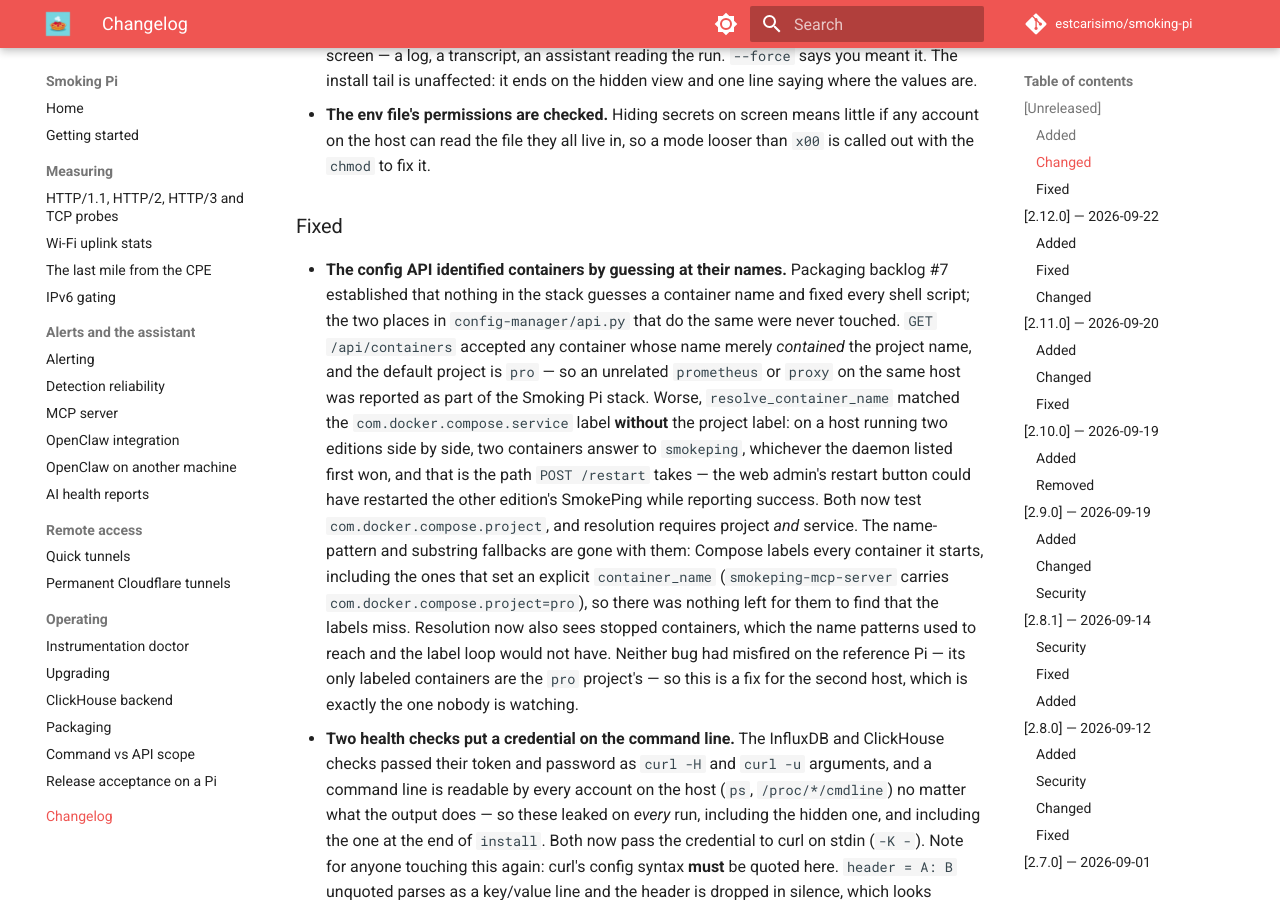
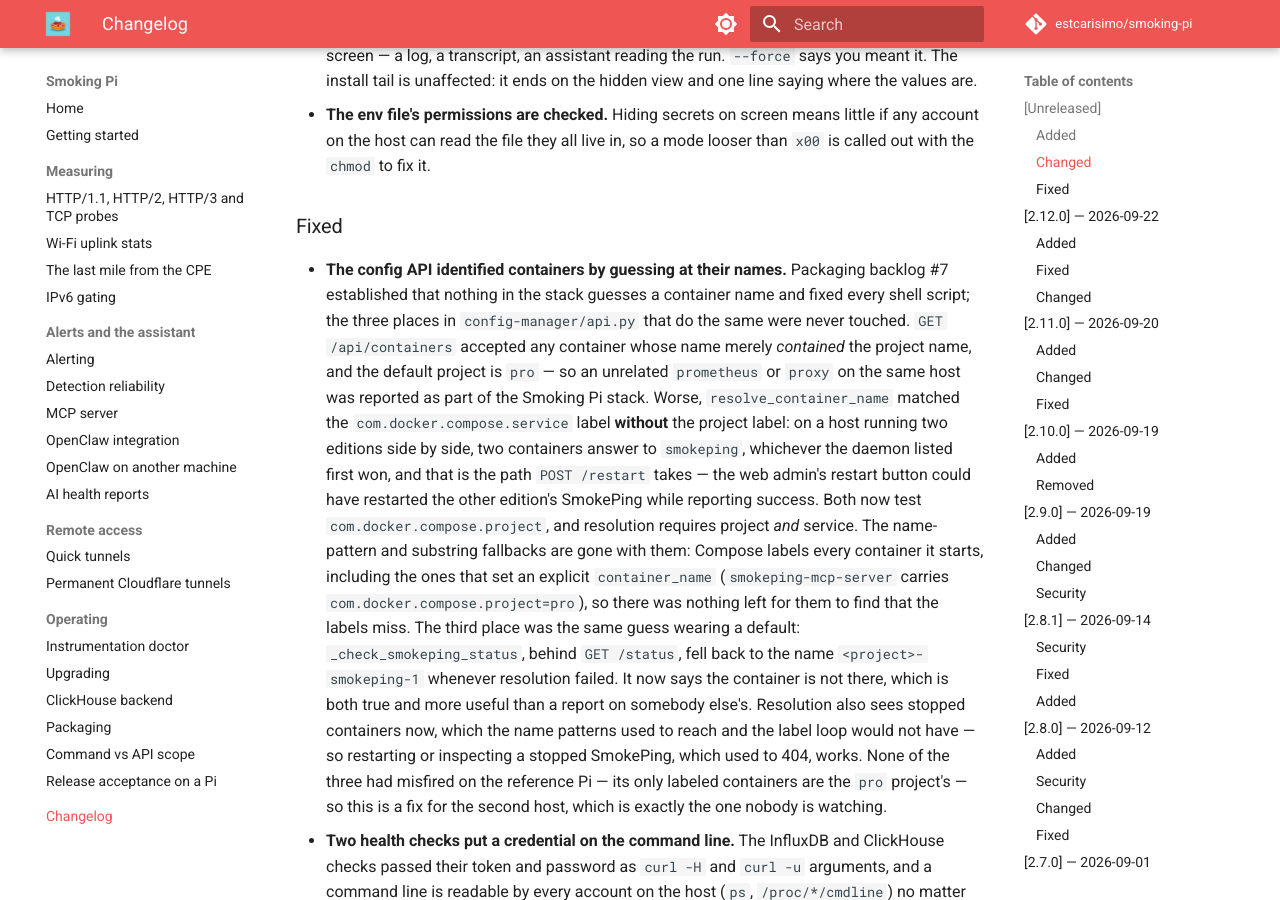
Before and after one commit to estcarisimo/smoking-pi, an MkDocs documentation site: the page built from docs/changelog.md, in a window 1280 px wide and 900 px high, scrolled down 1713 px. Built offline with MkDocs 1.6.1 and Material for MkDocs 9.7.7, drawn with Linux system fonts in a browser that asks for light colours; comment, search, counter and statistics services are not loaded.

Commit message:
fix: what the review of #102 found — a third place guessed the name
The review was right that the "two places" claim was wrong.
_check_smokeping_status, behind GET /status, fell back to the name
`<project>-smokeping-1` whenever resolve_container_name raised — the same
guess wearing a default. It is less dangerous than the other two (it
guesses with our own project name, so it was unlikely to reach another
edition), but it is the same anti-pattern, and after this change it can
only fire when nothing in the project carries the labels — exactly the
case where a name means least. Removed: the check now reports the
container as absent, which is true, and more useful than a report on
whichever container happened to be wearing that name.

Also from the review:

- list_containers stays running-only while resolution includes stopped
  containers. That asymmetry was undocumented and unpinned: a comment now
  says why (the list answers "what is up"; resolution exists so you can
  restart one), and a test holds it.
- The stopped-container repair is worth stating for future readers, so the
  changelog entry says it: restarting or inspecting a stopped SmokePing
  used to 404.
- An em dash in the resolve_container_name docstring, for consistency with
  the rest of the file.

Four more tests, 20 in all; nine of them now fail against the pre-PR
api.py. Two of the new ones hold the status check's shape when Docker
itself throws — the body carries nothing the exception brought.

Verified: 99 config-manager tests pass, ruff (CI subset and the module
config), doctor 12 ok, mkdocs build --strict.

Co-Authored-By: Claude Opus 5 <noreply@anthropic.com>

```diff
--- a/CHANGELOG.md
+++ b/CHANGELOG.md
@@ -88,7 +88,7 @@ version gets a matching GitHub release and git tag.
 
 - **The config API identified containers by guessing at their names.**
   Packaging backlog #7 established that nothing in the stack guesses a
-  container name and fixed every shell script; the two places in
+  container name and fixed every shell script; the three places in
   `config-manager/api.py` that do the same were never touched. `GET
   /api/containers` accepted any container whose name merely *contained* the
   project name, and the default project is `pro` — so an unrelated
@@ -104,9 +104,14 @@ version gets a matching GitHub release and git tag.
   Compose labels every container it starts, including the ones that set an
   explicit `container_name` (`smokeping-mcp-server` carries
   `com.docker.compose.project=pro`), so there was nothing left for them to
-  find that the labels miss. Resolution now also sees stopped containers,
-  which the name patterns used to reach and the label loop would not have.
-  Neither bug had misfired on the reference Pi — its only labeled
+  find that the labels miss. The third place was the same guess wearing a
+  default: `_check_smokeping_status`, behind `GET /status`, fell back to the
+  name `<project>-smokeping-1` whenever resolution failed. It now says the
+  container is not there, which is both true and more useful than a report
+  on somebody else's. Resolution also sees stopped containers now, which the
+  name patterns used to reach and the label loop would not have — so
+  restarting or inspecting a stopped SmokePing, which used to 404, works.
+  None of the three had misfired on the reference Pi — its only labeled
   containers are the `pro` project's — so this is a fix for the second host,
   which is exactly the one nobody is watching.
 - **Two health checks put a credential on the command line.** The InfluxDB
```
Also changed, not shown: docs/cli-scope.md (+6 -2 lines), 2 other files.
